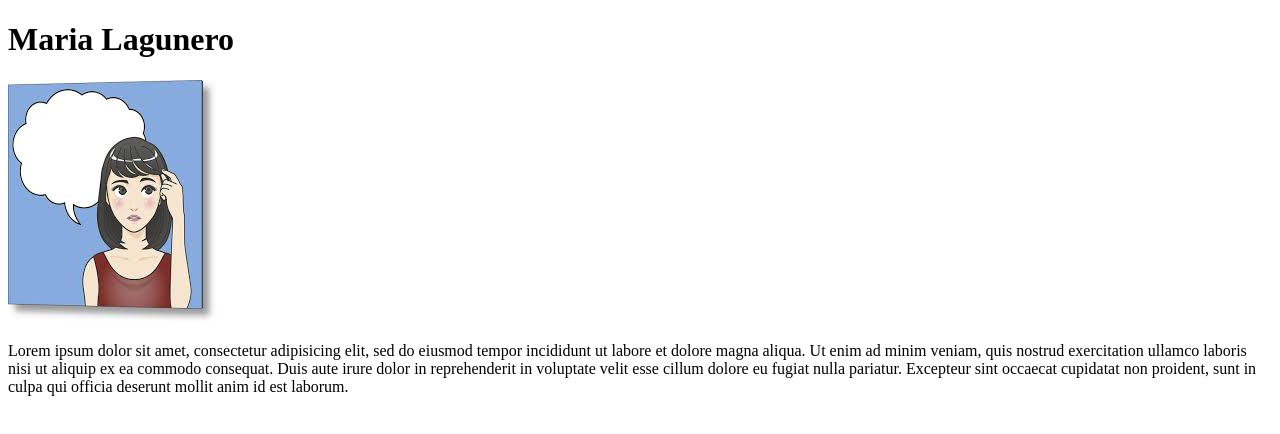
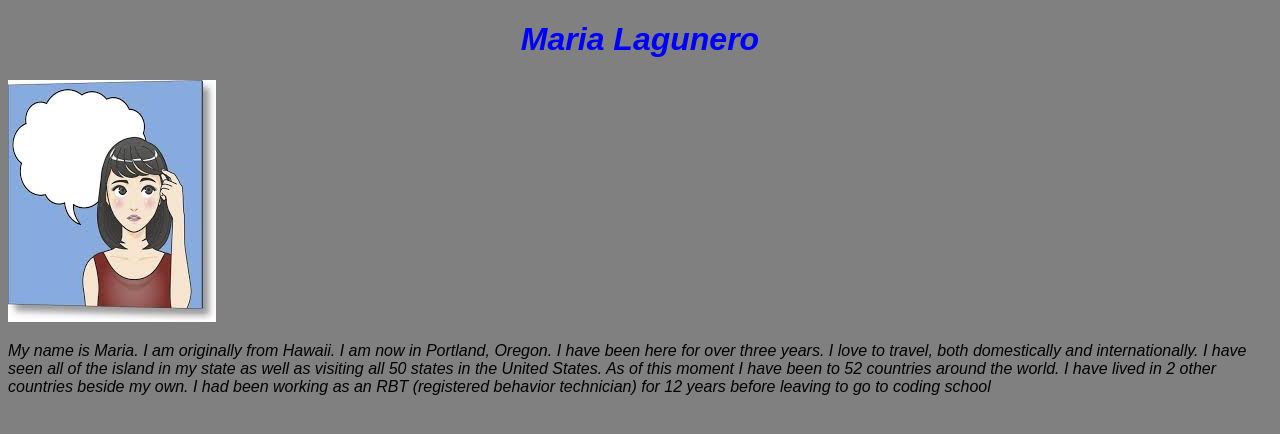
Before and after one commit to marialagunero/firstcodereview, a plain HTML site: page index.html in a window 1280 px wide. Drawn offline with Linux system fonts and the light colour scheme.

Commit message:
add text, div class container and styles.css

```diff
--- a/css/styles.css
+++ b/css/styles.css
@@ -0,0 +1,8 @@
+body {background-color: grey;
+font-style: italic;
+font-family: sans-serif;}
+
+h1 {color: blue;
+  text-align: center
+
+}
--- a/index.html
+++ b/index.html
@@ -2,15 +2,17 @@
 <html lang="en" dir="ltr">
 
   <head
-  <link href="css/bootstrap.css" rel="stylesheet" type="text/css" media="all"
+  <link href="css/bootstrap.css" rel="stylesheet" type="text/css" media="all">
+  <link rel="stylesheet" href="css/styles.css">
   <meta charset="utf-8">
     <title>Portfolio</title>
 
   </head>
   <body>
+    <div class="container">
     <h1>Maria Lagunero</h1>
-    <img src="img/girlpic.jpeg">
-    <p>Lorem ipsum dolor sit amet, consectetur adipisicing elit, sed do eiusmod tempor incididunt ut labore et dolore magna aliqua. Ut enim ad minim veniam, quis nostrud exercitation ullamco laboris nisi ut aliquip ex ea commodo consequat. Duis aute irure dolor in reprehenderit in voluptate velit esse cillum dolore eu fugiat nulla pariatur. Excepteur sint occaecat cupidatat non proident, sunt in culpa qui officia deserunt mollit anim id est laborum.</p>
-
+      <img src="img/girlpic.jpeg">
+      <p>My name is Maria. I am originally from Hawaii. I am now in Portland, Oregon. I have been here for over three years. I love to travel, both domestically and internationally. I have seen all of the island in my state as well as visiting all 50 states in the United States. As of this moment I have been to 52 countries around the world. I have lived in 2 other countries beside my own. I had been working as an RBT (registered behavior technician) for 12 years before leaving to go to coding school</p>
+    </div>
   </body>
 </html>
```
